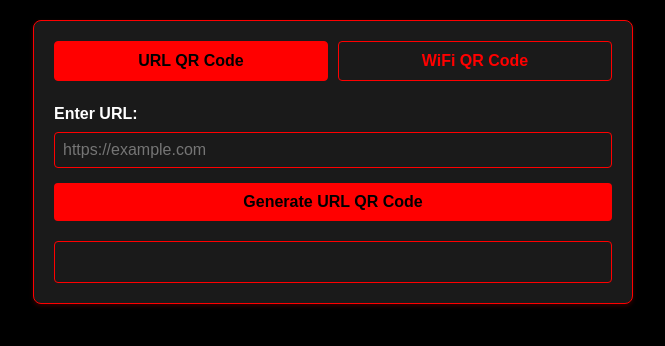
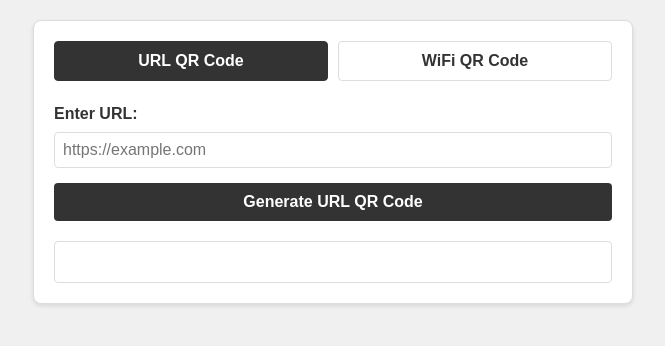
Before and after one commit to 1891Swe/qrcode, a plain HTML site: page index.html in a window 1280 px wide. Shown: the whole page, without its empty margins (307-972 px from the left). Drawn offline with Linux system fonts and the light colour scheme.

Commit message:
Update qr-styles.css

```diff
--- a/css/qr-styles.css
+++ b/css/qr-styles.css
@@ -10,19 +10,19 @@ body {
     font-family: Arial, sans-serif;
     line-height: 1.6;
     padding: 20px;
-    background-color: #000000;
-    color: #ffffff;
+    background-color: #f0f0f0;  /* Light grey background */
+    color: #333;  /* Darker text for better contrast */
 }
 
 /* Main container styles */
 .container {
     max-width: 600px;
     margin: 0 auto;
-    background-color: #1a1a1a;
+    background-color: #ffffff;  /* White container background */
     padding: 20px;
     border-radius: 8px;
-    box-shadow: 0 2px 4px rgba(255, 0, 0, 0.2);
-    border: 1px solid #ff0000;
+    box-shadow: 0 2px 4px rgba(0, 0, 0, 0.1);
+    border: 1px solid #ddd;
 }
 
 /* Tab navigation styles */
@@ -34,9 +34,9 @@ body {
 
 .tab-button {
     padding: 10px 20px;
-    border: 1px solid #ff0000;
-    background-color: #1a1a1a;
-    color: #ff0000;
+    border: 1px solid #ddd;
+    background-color: #ffffff;
+    color: #333;
     cursor: pointer;
     border-radius: 4px;
     font-size: 16px;
@@ -44,13 +44,13 @@ body {
 }
 
 .tab-button:hover {
-    background-color: #ff0000;
-    color: #000000;
+    background-color: #f5f5f5;
 }
 
 .tab-button.active {
-    background-color: #ff0000;
-    color: #000000;
+    background-color: #333;
+    color: #ffffff;
+    border-color: #333;
 }
 
 /* Form styles */
@@ -62,32 +62,32 @@ label {
     display: block;
     margin-bottom: 5px;
     font-weight: bold;
-    color: #ffffff;
+    color: #333;
 }
 
 input,
 select {
     width: 100%;
     padding: 8px;
-    border: 1px solid #ff0000;
+    border: 1px solid #ddd;
     border-radius: 4px;
     font-size: 16px;
-    background-color: #1a1a1a;
-    color: #ffffff;
+    background-color: #ffffff;
+    color: #333;
     transition: all 0.3s ease;
 }
 
 input:focus,
 select:focus {
     outline: none;
-    border-color: #ff0000;
-    box-shadow: 0 0 0 2px rgba(255, 0, 0, 0.2);
+    border-color: #333;
+    box-shadow: 0 0 0 2px rgba(0, 0, 0, 0.1);
 }
 
 /* Button styles */
 button {
-    background-color: #ff0000;
-    color: #000000;
+    background-color: #333;
+    color: #ffffff;
     padding: 10px 20px;
     border: none;
     border-radius: 4px;
@@ -99,7 +99,7 @@ button {
 }
 
 button:hover {
-    background-color: #cc0000;
+    background-color: #444;
 }
 
 button:active {
@@ -111,13 +111,9 @@ button:active {
     text-align: center;
     margin-top: 20px;
     padding: 20px;
-    border: 1px solid #ff0000;
+    border: 1px solid #ddd;
     border-radius: 4px;
-    background-color: #1a1a1a;
-}
-
-#qrcode img {
-    filter: hue-rotate(325deg) saturate(200%);
+    background-color: #ffffff;
 }
 
 /* Tab content styles */
```
